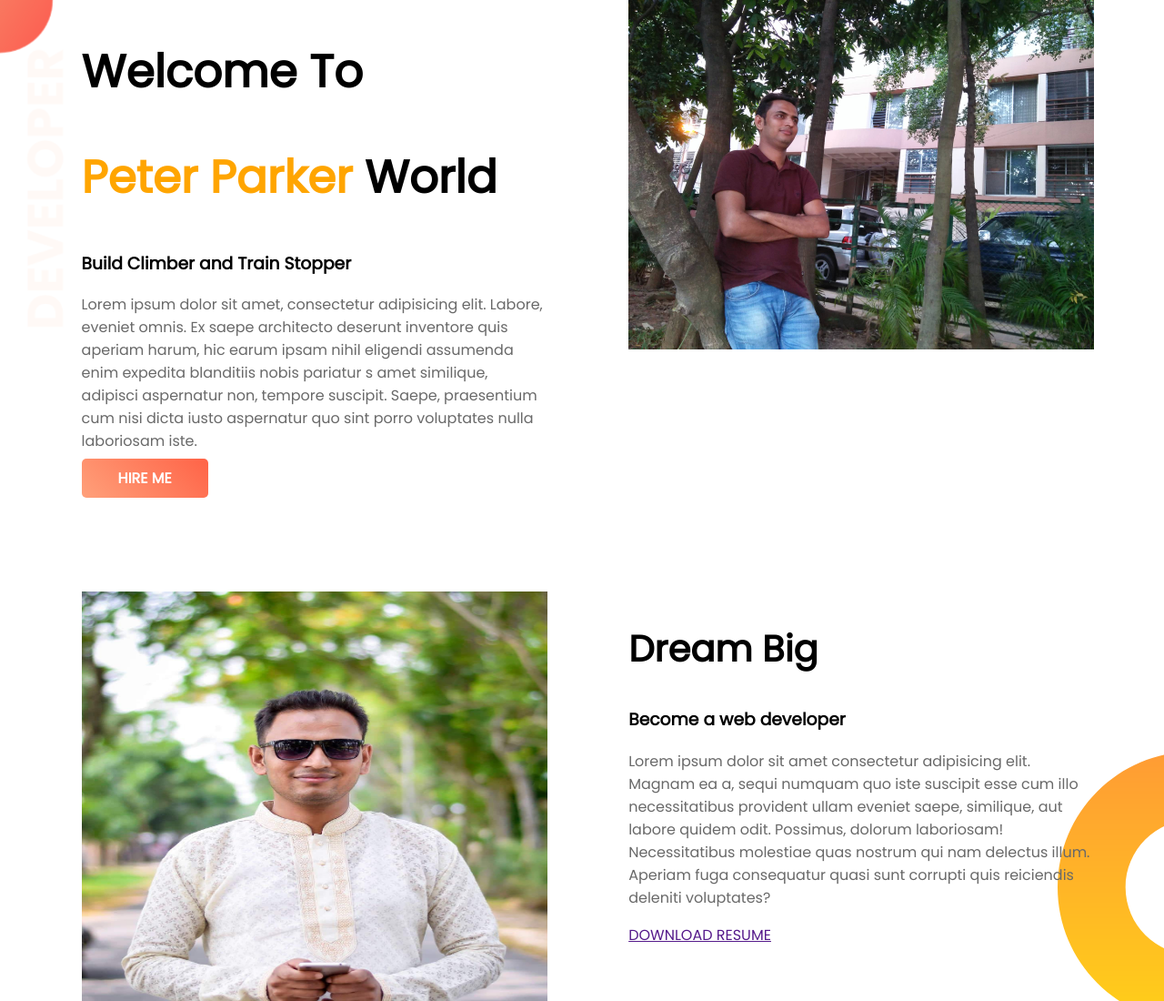
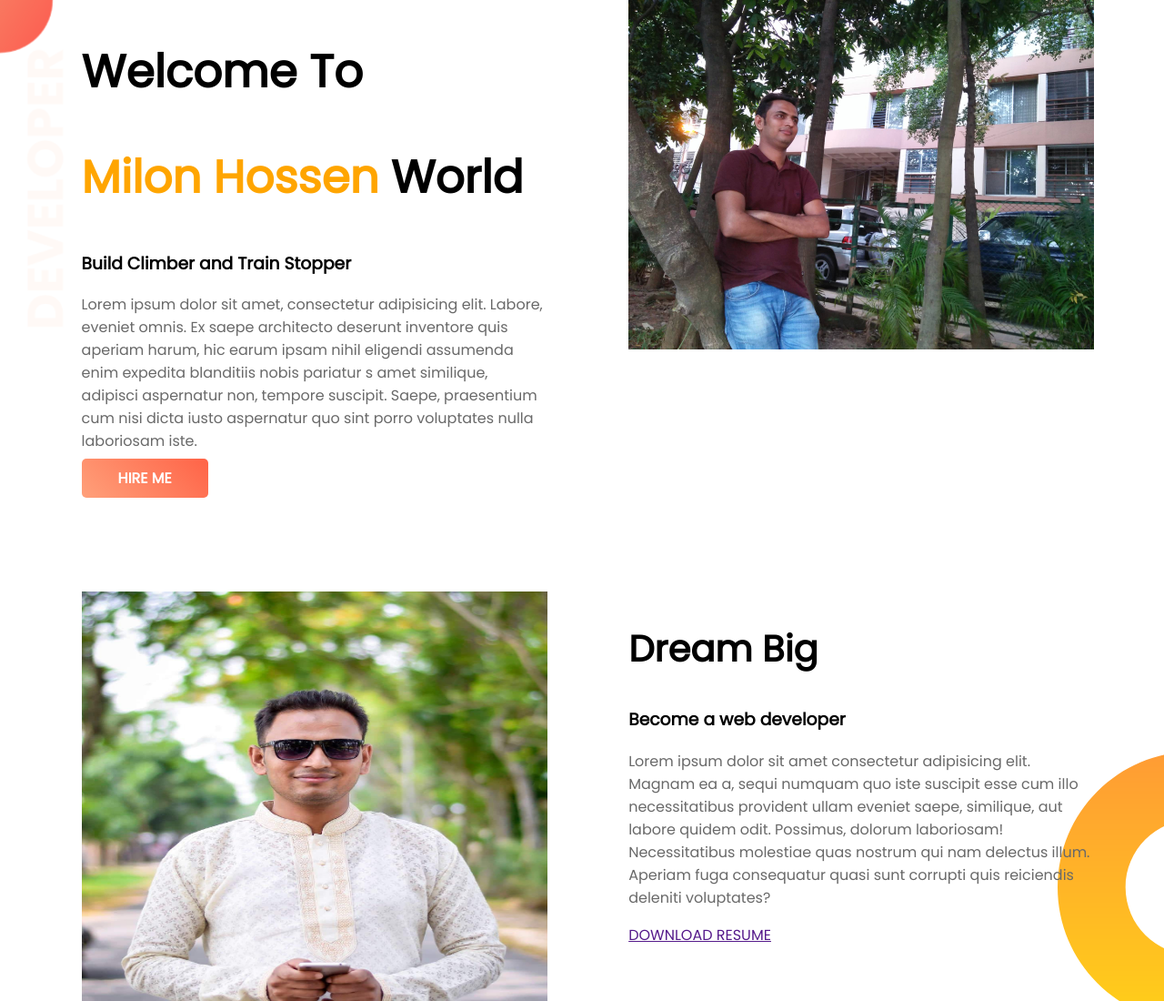
Before and after one commit to HossenMilon/developer-portfolioo, a plain HTML site: page index.html in a window 1280 px wide. Shown: the top 1100 px of the page at 91% size. Drawn offline with Linux system fonts and the light colour scheme.

Commit message:
heading name changed

```diff
--- a/index.html
+++ b/index.html
@@ -14,7 +14,7 @@
     <section class="top-banner">
         <div class="half-width">
             <h1>Welcome To</h1>
-            <h1> <span>Peter Parker</span> World</h1>
+            <h1> <span>Milon Hossen</span> World</h1>
             <h3>Build Climber and Train Stopper</h3>
             <p>Lorem ipsum dolor sit amet, consectetur adipisicing elit. Labore, eveniet omnis. Ex saepe architecto deserunt inventore quis aperiam harum, hic earum ipsam nihil eligendi assumenda enim expedita blanditiis nobis pariatur s amet similique, adipisci aspernatur non, tempore suscipit. Saepe, praesentium cum nisi dicta iusto aspernatur quo sint porro voluptates nulla laboriosam iste.</p>
             <a class="anchor-button" target="_blank" href="https://www.facebook.com/">HIRE ME</a>
```
